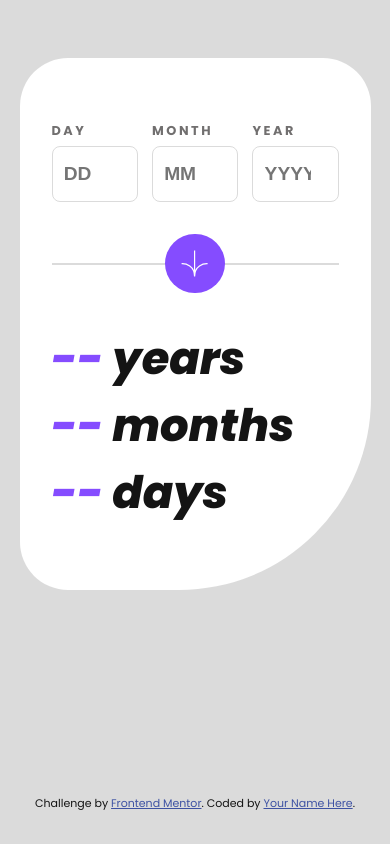
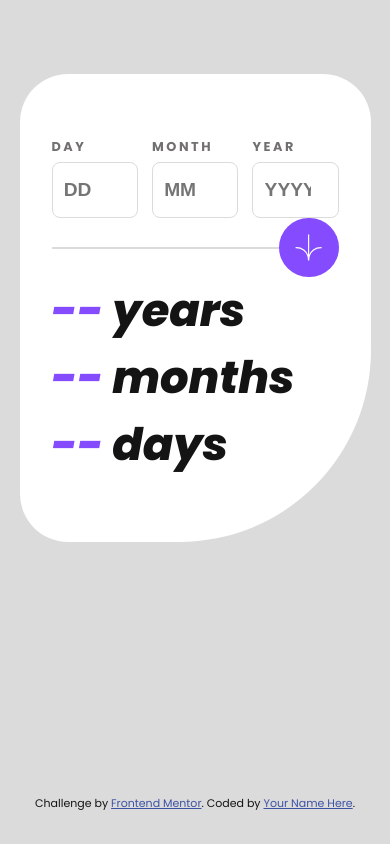
Before and after one commit to Soleguia/Age-calculator-app-FrontEndMentor-Challenge, a plain HTML site: page index.html in a window 390 px wide. Drawn offline with Linux system fonts and the light colour scheme.

Commit message:
feat: responsive to desktop

```diff
--- a/style.css
+++ b/style.css
@@ -51,7 +51,6 @@ body {
     display: flex;
     justify-content: space-between;
     gap: calc(10% / 2);
-    margin-bottom: 1rem;
 }
 .input-wrapper {
     max-width: 30%;
@@ -84,6 +83,7 @@ body {
     display: flex;
     justify-content: center;
     align-items: center;
+    margin-top: 1rem;
     margin-bottom: 1rem;
 }
     .action:before {
@@ -123,9 +123,19 @@ body {
         }
         .result__label {}
 
-
-
-
+@media screen and (min-width: 375px) {
+    .app {
+        width: 33ch;
+    }
+    .inputs,
+    .results {
+        max-width: 24ch;
+    }
+    .action {
+        justify-content: flex-end;
+        margin: 0;
+    }
+}
 
 
 
```
